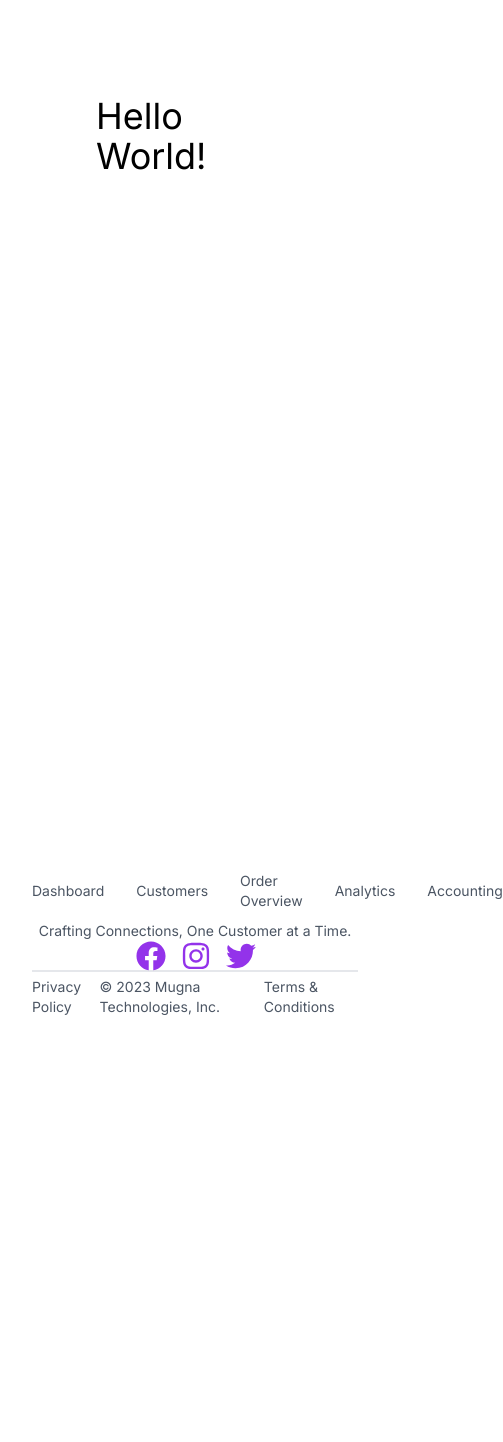
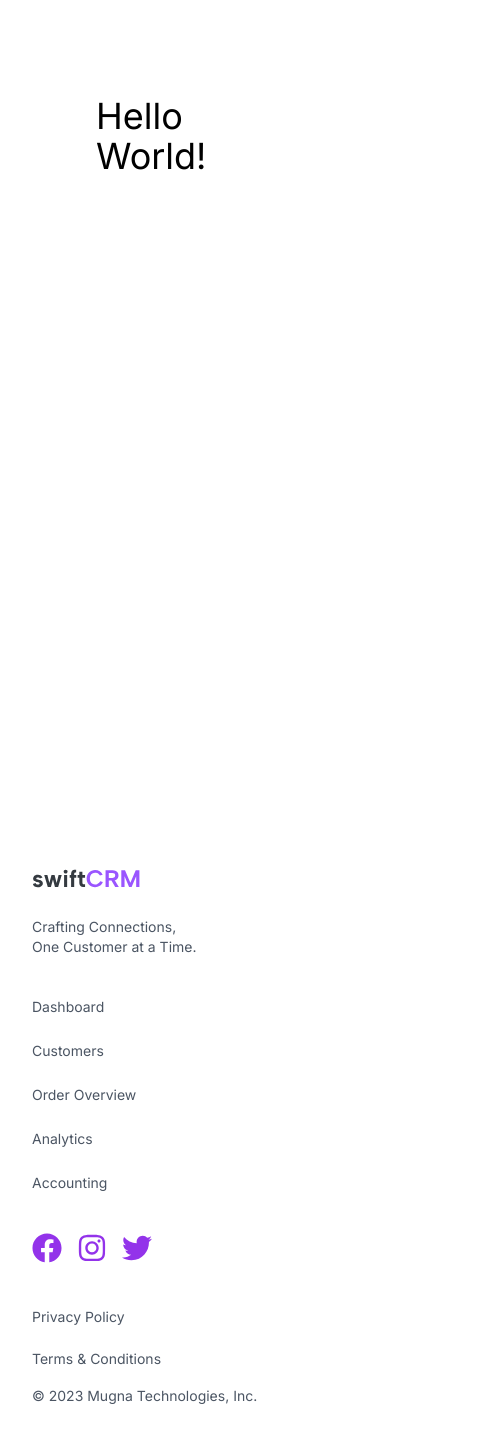
Before and after one commit to theusmanyousaf/swift-crm, a Next.js app: page / in a window 390 px wide. Shown: the top 1442 px of the page, 503 px wide, since content can reach past the window. Before the commit the page ends 1039 px from the top, so only its background shows below. Built offline with nearby package versions, Linux system fonts and the light colour scheme.

Commit message:
complete responsive footer

```diff
--- a/src/components/footer/Footer.tsx
+++ b/src/components/footer/Footer.tsx
@@ -1,16 +1,26 @@
 import { FaFacebook, FaInstagram, FaTwitter } from "react-icons/fa";
 import Image from "next/image";
-import Logo from '../../../public/assets/Company.svg'
+import Logo from '/public/assets/Company.svg'
 
 const Footer = () => {
+    {/* I can use Grid layout for footer in mobile display then adjust the y of every element in grid */ }
     return (
         <footer className="xl:pb-7 xl:pt-[17px] px-8 md:px-0 py-[17px] md:mx-[62px] xl:mx-[70.5px]">
             {/* Upper Part */}
-            <div className="flex justify-between py-[10px]">
+            <div className="flex flex-col mb-10 sm:mb-0 sm:flex-row gap-5 sm:gap-0 justify-between sm:py-2.5">
                 <div>
                     <Image src={Logo} alt="Logo" />
                 </div>
-                <div className="flex gap-8 text-gray-600 items-center">
+
+                {/* visible in moblie only */}
+                <div className="sm:hidden text-gray-600">
+                    <p className="text-sm">
+                        Crafting Connections,<br /> One Customer at a Time.
+                    </p>
+                </div>
+
+                {/* hidden in mobile view */}
+                <div className="hidden sm:flex gap-8 text-gray-600 items-center">
                     <div>
                         <a href="#" className="block text-sm hover:text-gray-800">Dashboard</a>
                     </div>
@@ -29,11 +39,31 @@ const Footer = () => {
                 </div>
             </div>
 
-            <div className="flex flex-col md:flex-row justify-between items-center md:mb-6 md:mt-[14px] xl:my-4">
-                <div className="text-gray-600">
+            <div className="flex flex-col sm:flex-row justify-between gap-10 sm:items-center md:mb-6 md:mt-3.5 xl:my-4">
+                {/* hidden in moblie view */}
+                <div className="hidden sm:block sm:text-gray-600">
                     <p className="text-sm">
                         Crafting Connections, One Customer at a Time.
                     </p>
+                </div>
+
+                {/* visible in mobile view */}
+                <div className="sm:hidden flex flex-col gap-6 text-gray-600 items-left">
+                    <div>
+                        <a href="#" className="block text-sm hover:text-gray-800">Dashboard</a>
+                    </div>
+                    <div>
+                        <a href="#" className="block text-sm hover:text-gray-800">Customers</a>
+                    </div>
+                    <div>
+                        <a href="#" className="block text-sm hover:text-gray-800">Order Overview</a>
+                    </div>
+                    <div>
+                        <a href="#" className="block text-sm hover:text-gray-800">Analytics</a>
+                    </div>
+                    <div>
+                        <a href="#" className="block text-sm hover:text-gray-800">Accounting</a>
+                    </div>
                 </div>
 
                 <div className="flex space-x-4">
@@ -49,11 +79,11 @@ const Footer = () => {
                 </div>
             </div>
             {/* Lower Part */}
-            <div className="flex justify-between items-center border-t-2 md:pt-[22px] xl:pt-[30px] border-gray-200">
+            <div className="flex flex-col justify-between gap-3 sm:gap-0 sm:items-center sm:flex-row sm:border-t-2 my-10 sm:my-0 sm:pt-[22px] xl:pt-[30px] border-gray-200">
                 <div className="text-gray-600 text-sm py-[5px]">
                     <p>Privacy Policy</p>
                 </div>
-                <div className="text-gray-600 text-sm py-[5px]">
+                <div className="order-last sm:order-none text-gray-600 text-sm sm:py-[5px]">
                     <p>&copy; 2023 Mugna Technologies, Inc.</p>
                 </div>
                 <div className="text-gray-600 text-sm py-[5px]">
```
